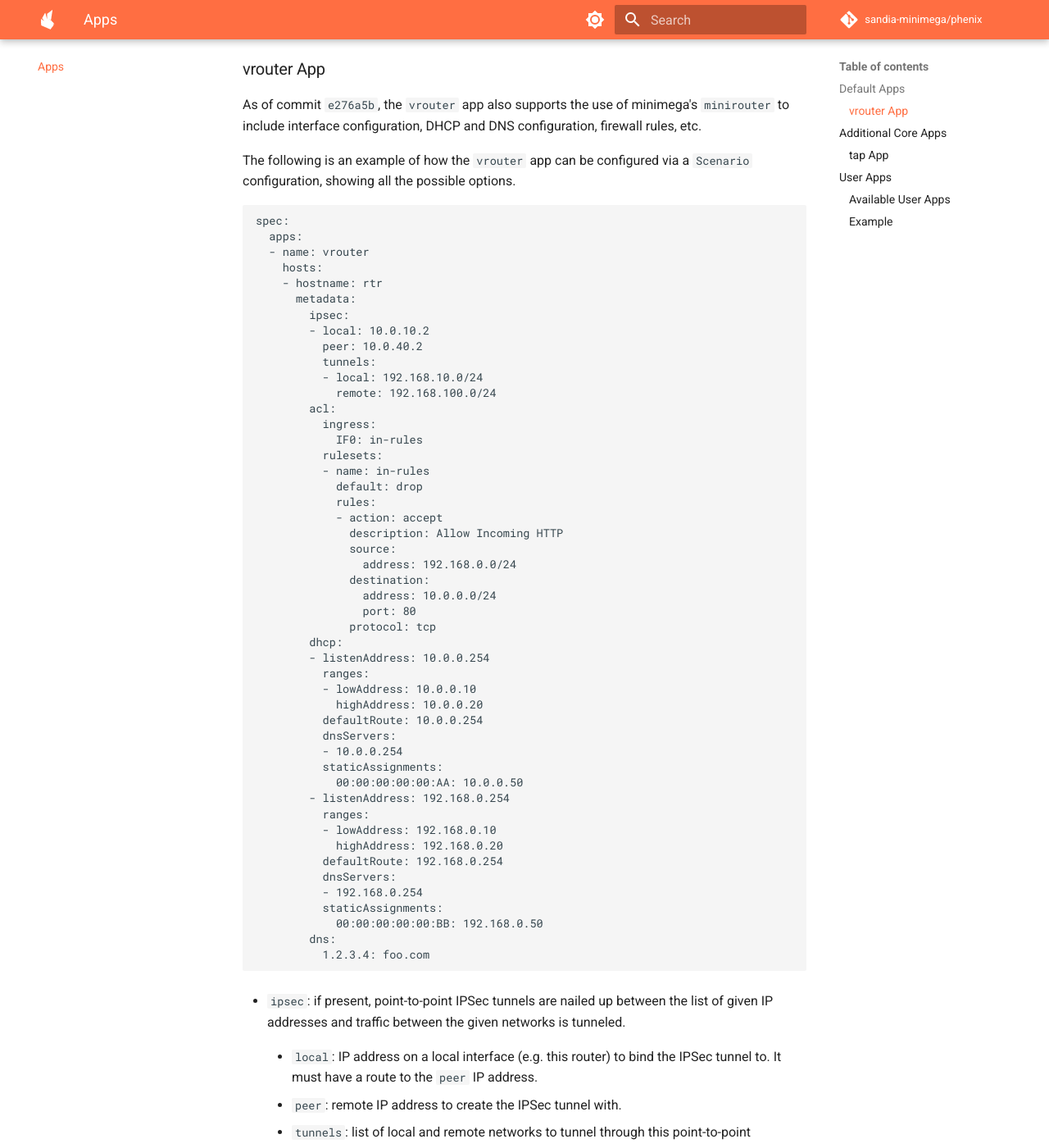
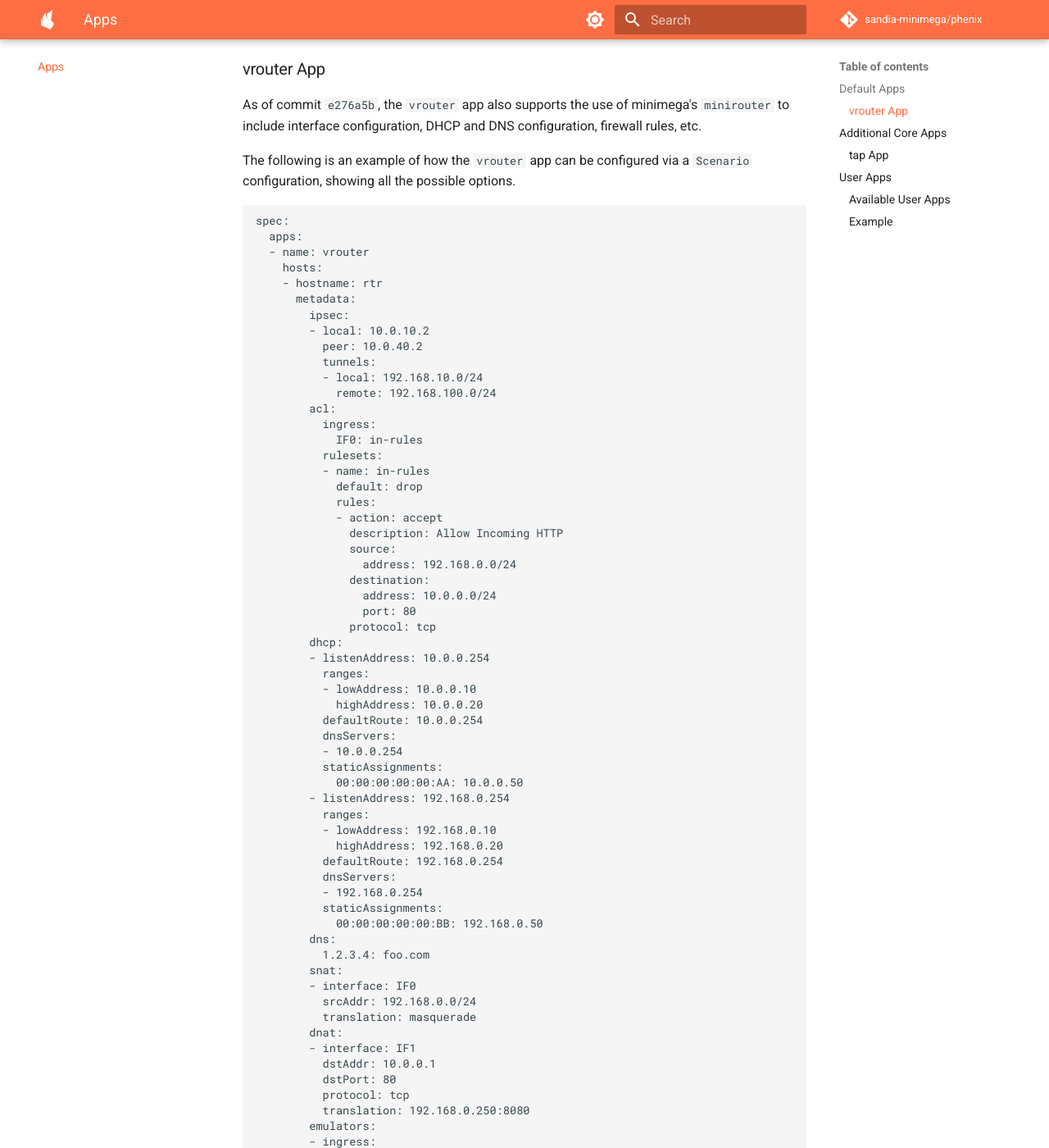
Before and after one commit to sandialabs/sceptre-phenix-docs, an MkDocs documentation site: the page built from src/apps.md, in a window 1280 px wide and 1400 px high, scrolled down 607 px. Shown: the whole window at 82% size. Built offline with MkDocs 1.6.1 and Material for MkDocs 9.7.7, drawn with Linux system fonts in a browser that asks for light colours; comment, search, counter and statistics services are not loaded; some of the changed text lies outside the part shown.

Commit message:
Document new updates to the vrouter app

````diff
--- a/src/apps.md
+++ b/src/apps.md
@@ -74,6 +74,28 @@
             00:00:00:00:00:BB: 192.168.0.50
         dns:
           1.2.3.4: foo.com
+        snat:
+        - interface: IF0
+          srcAddr: 192.168.0.0/24
+          translation: masquerade
+        dnat:
+        - interface: IF1
+          dstAddr: 10.0.0.1
+          dstPort: 80
+          protocol: tcp
+          translation: 192.168.0.250:8080
+        emulators:
+        - ingress:
+          - IF0
+          egress:
+          - IF1
+          name: comcast
+          bandwidth: 400kbit
+          burst: 15kb
+          delay: 500ms
+          corruption: 5%
+          loss: 10%
+          reordering: 5%
 ```
 
 * `ipsec`: if present, point-to-point IPSec tunnels are nailed up between the
@@ -153,7 +178,12 @@
 * `dns`: if present, map of IP-to-domain DNS entries to create on the router.
 
 !!! note
-    Currently, the `ipsec` metadata section only applies to Vyatta/VyOS routers.
+    Currently, the `ipsec`, `emulators`, and `snat/dnat` metadata sections only
+    apply to Vyatta/VyOS routers.
+
+!!! note
+    Currently, the `stateful` setting for ACL rules only applies to Vyatta/VyOS
+    routers.
 
 !!! note
     Currently, the `dhcp` and `dns` metadata sections only apply to minirouter
````
Also changed, not shown: other parts of src/apps.md (+3 -0 lines), docs/apps/index.html (+33 -1 lines), docs/configuration/index.html (+29 -0 lines), docs/sitemap.xml (+12 -12 lines), src/configuration.md (+18 -0 lines), docs/search/search_index.json, 1 other file.
